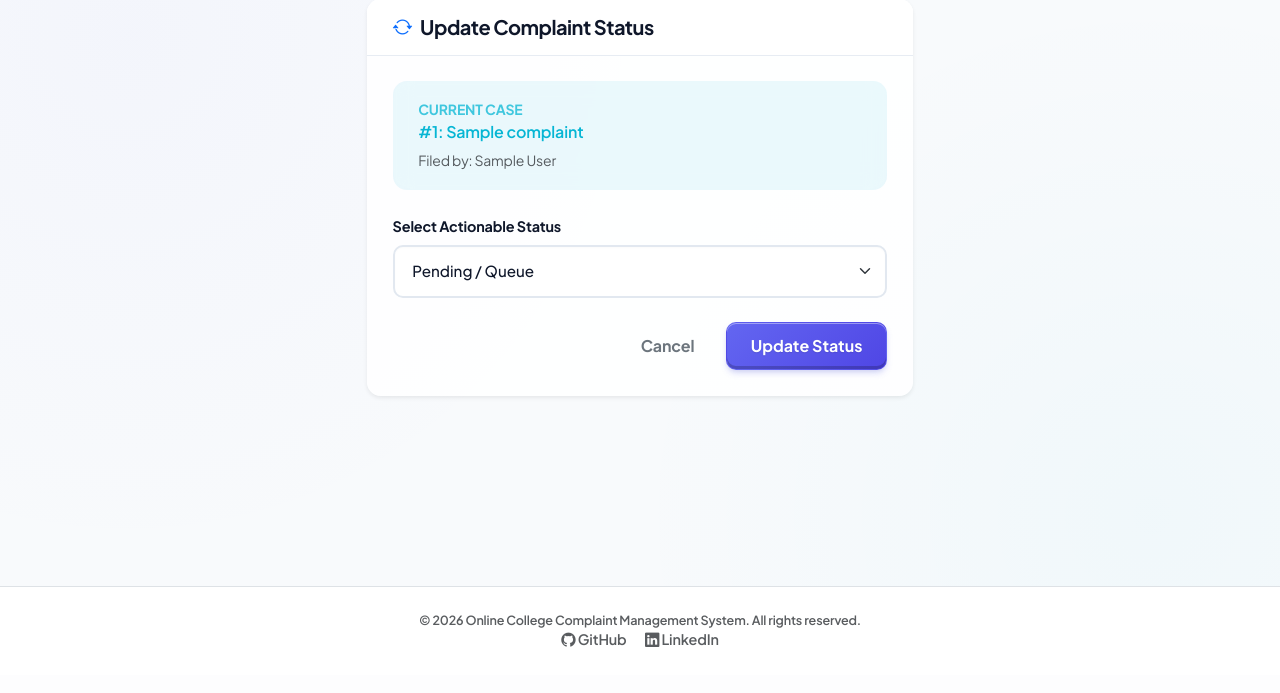
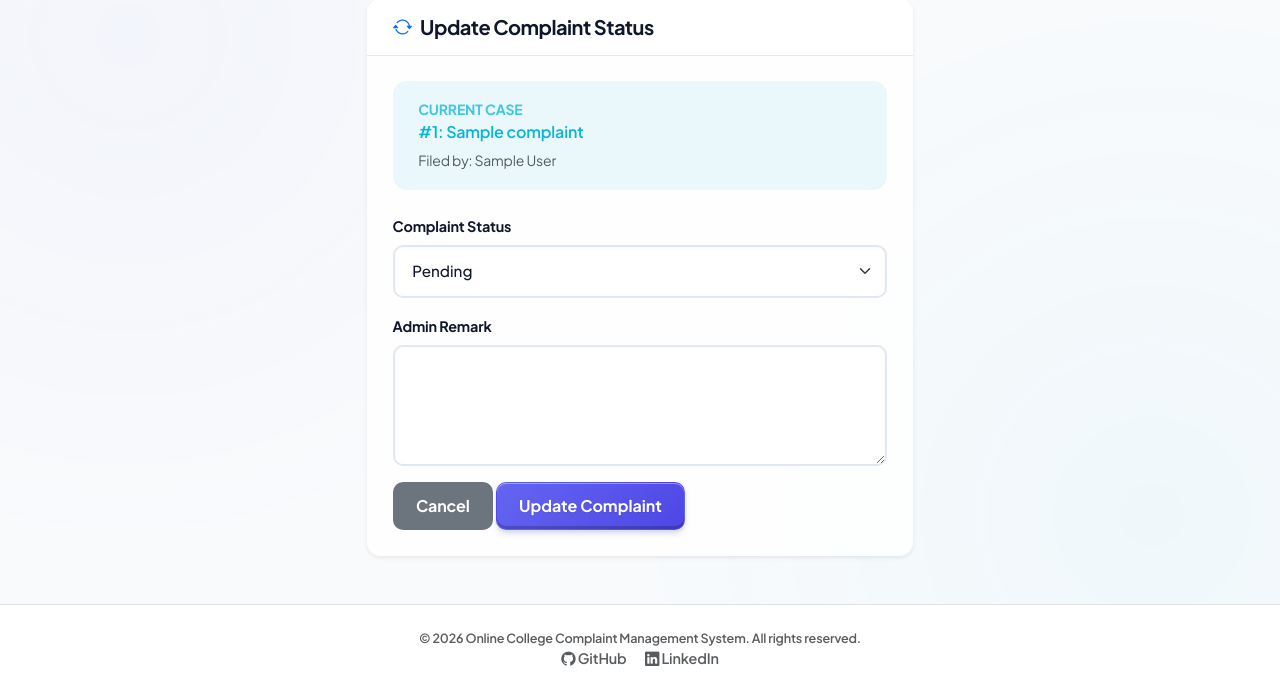
Before and after one commit to Zensi-Sukhadiya/online-college-complaint-management-system, a Flask app: page /admin/complaint/status/1 in a window 1280 px wide. Shown: the part 125-818 px from the top of the page. Before the commit the page ends 772 px from the top, so only its background shows below. Run offline with Flask 3, Linux system fonts and the light colour scheme; a user stored in the database is signed in; tables that the repository leaves empty hold one stand-in row (values such as "Sample post"); some libraries are stand-ins or nearby versions.

Commit message:
add a feature to a remark

```diff
--- a/app/forms.py
+++ b/app/forms.py
@@ -113,3 +113,42 @@ class CategoryForm(FlaskForm):
     )
 
     submit = SubmitField("Save Category")
+
+class UpdateStatusForm(FlaskForm):
+
+    status = SelectField(
+        "Complaint Status",
+        choices=[
+            ("Pending", "Pending"),
+            ("In Progress", "In Progress"),
+            ("Resolved", "Resolved")
+        ],
+        validators=[DataRequired()]
+    )
+
+    remark = TextAreaField(
+        "Admin Remark",
+        validators=[
+            DataRequired(),
+            Length(
+                min=5,
+                max=500
+            )
+        ]
+    )
+
+    submit = SubmitField(
+        "Update Complaint"
+    )
+
+class CommentForm(FlaskForm):
+
+    message = TextAreaField(
+        "Comment",
+        validators=[
+            DataRequired(),
+            Length(min=2, max=1000)
+        ]
+    )
+
+    submit = SubmitField("Send")
--- a/app/routes.py
+++ b/app/routes.py
@@ -1,8 +1,8 @@
 from flask import (render_template, redirect, url_for, flash, request, Blueprint, current_app)
 from flask_login import login_user, logout_user, login_required, current_user
 from werkzeug.security import check_password_hash, generate_password_hash
-from .forms import RegisterForm, LoginForm, ComplaintForm, CategoryForm
-from .models import User, Category, Complaint
+from .forms import RegisterForm, LoginForm, ComplaintForm, CategoryForm, UpdateStatusForm, CommentForm
+from .models import User, Category, Complaint, ComplaintHistory, Comment
 from . import db
 from sqlalchemy import or_
 from flask import jsonify
@@ -159,6 +159,17 @@ def add_complaint():
         )
 
         db.session.add(complaint)
+
+        db.session.flush()
+
+        history = ComplaintHistory(
+            complaint_id=complaint.id,
+            status="Pending",
+            remark="Complaint submitted by student."
+        )
+
+        db.session.add(history)
+
         db.session.commit()
 
         flash("Complaint submitted successfully!", "success")
@@ -491,13 +502,26 @@ def update_status(complaint_id):
 
     complaint = Complaint.query.get_or_404(complaint_id)
 
-    if request.method == "POST":
+    form = UpdateStatusForm()
 
-        complaint.status = request.form.get("status")
+    if form.validate_on_submit():
+
+        complaint.status = form.status.data
+
+        history = ComplaintHistory(
+            complaint_id=complaint.id,
+            status=form.status.data,
+            remark=form.remark.data
+        )
+
+        db.session.add(history)
 
         db.session.commit()
 
-        flash("Complaint status updated successfully!", "success")
+        flash(
+            "Complaint updated successfully!",
+            "success"
+        )
 
         return redirect(
             url_for(
@@ -506,10 +530,46 @@ def update_status(complaint_id):
             )
         )
 
+    form.status.data = complaint.status
+
     return render_template(
         "admin/update_status.html",
-        complaint=complaint
+        complaint=complaint,
+        form=form
     )
+
+@main.route("/complaint/comment/<int:complaint_id>", methods=["POST"])
+@login_required
+def add_comment(complaint_id):
+
+    complaint = Complaint.query.get_or_404(complaint_id)
+
+    form = CommentForm()
+
+    if form.validate_on_submit():
+
+        comment = Comment(
+            complaint_id=complaint.id,
+            user_id=current_user.id,
+            message=form.message.data
+        )
+
+        db.session.add(comment)
+        db.session.commit()
+
+        flash("Comment added successfully!", "success")
+
+    if current_user.role == "admin":
+        return redirect(url_for(
+            "main.admin_view_complaint",
+            complaint_id=complaint.id
+        ))
+
+    return redirect(url_for(
+        "main.view_complaint",
+        complaint_id=complaint.id
+    ))
+
 
 @main.route("/admin/students")
 @login_required
--- a/app/templates/admin/update_status.html
+++ b/app/templates/admin/update_status.html
@@ -25,31 +25,33 @@ Update Complaint Status
                     </div>
                 </div>
 
-                <form method="POST" novalidate>
-                    <div class="mb-4">
-                        <label class="form-label">Select Actionable Status</label>
-                        <select name="status" class="form-select">
-                            <option value="Pending" {% if complaint.status=="Pending" %}selected{% endif %}>
-                                Pending / Queue
-                            </option>
-                            <option value="In Progress" {% if complaint.status=="In Progress" %}selected{% endif %}>
-                                In Progress / Review
-                            </option>
-                            <option value="Resolved" {% if complaint.status=="Resolved" %}selected{% endif %}>
-                                Resolved / Closed
-                            </option>
+                <form method="POST">
+                    {{ form.hidden_tag() }}
 
-                        </select>
+                    <div class="mb-3">
+                        {{ form.status.label(class="form-label") }}
+                        {{ form.status(class="form-select") }}
+
+                        {% for error in form.status.errors %}
+                            <div class="text-danger">{{ error }}</div>
+                        {% endfor %}
                     </div>
 
-                    <div class="d-flex justify-content-end gap-2 mt-4">
-                        <a href="{{ url_for('main.admin_view_complaint', complaint_id=complaint.id) }}"
-                            class="btn btn-outline-secondary">
-                            Cancel
-                        </a>
-                        <button type="submit" class="btn btn-primary px-4">
-                            Update Status
-                        </button>
+                    <div class="mb-3">
+                        {{ form.remark.label(class="form-label") }}
+                        {{ form.remark(class="form-control", rows="4") }}
+
+                        {% for error in form.remark.errors %}
+                            <div class="text-danger">{{ error }}</div>
+                        {% endfor %}
+                    </div>
+
+                    <a href="{{ url_for('main.admin_view_complaint', complaint_id=complaint.id) }}"
+                    class="btn btn-secondary">
+                        Cancel
+                    </a>
+
+                    {{ form.submit(class="btn btn-primary") }}
                 </form>
             </div>
         </div>
```
Also changed, not shown: app/models.py (+80 -0 lines), app/templates/complaint/view_complaint.html (+32 -0 lines), migrations/versions/ceb43af5f1c4_add_comments.py (added, +37 -0 lines), migrations/versions/e0ef818681ee_add_complaint_history_table.py (added, +36 -0 lines), app/static/uploads/d497020d-9650-4f12-a4a3-769a7ca802b3.png (added), app/static/uploads/eb1a6a06-42d3-43e5-ba8c-f46c547781cf.png (added).
